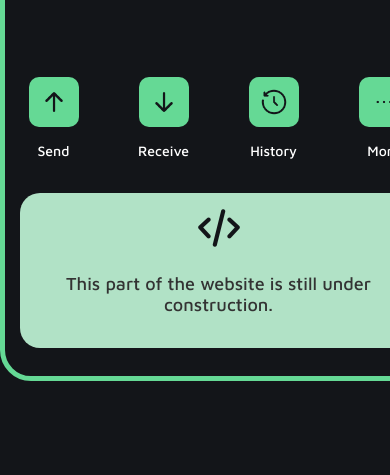
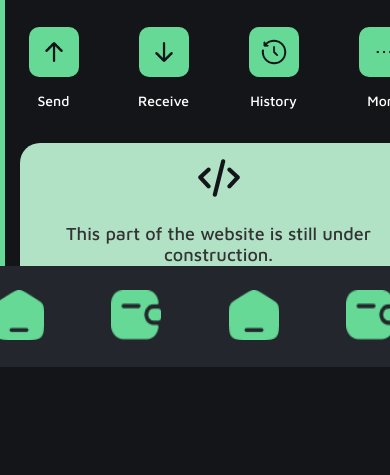
Before and after one commit to bypedroneres/Coinevoo_wallet, a plain HTML site: page wallets.html in a window 390 px wide. Shown: the part 377-852 px from the top of the page. Drawn offline with Linux system fonts and the light colour scheme; files whose address does not match are found by name.

Commit message:
added the new navbar (mobile)

```diff
--- a/css/styles.css
+++ b/css/styles.css
@@ -101,7 +101,7 @@ body, ul, li {
     height: 658px;
     border-radius: 31px;
     border: 5px solid #65D995;
-    margin: 100px auto;
+    margin: 50px auto;
     padding: 20px;
     box-sizing: border-box;
     display: flex;
@@ -188,3 +188,31 @@ body, ul, li {
     font-size: 18px;
     color: #333;
 }
+
+
+/* APP BAR */
+.app-bar {
+    position: fixed;
+    bottom: 0;
+    left: 50%;
+    transform: translateX(-50%);
+    width: 450px;
+    background-color: #23262C;
+    border-radius: 20px;
+    backdrop-filter: blur(100px);
+    margin-bottom: 50px;
+}
+
+.app-bar-icons {
+    display: flex;
+    justify-content: space-between;
+    padding: 24px;
+}
+
+
+.app-bar-icon {
+    width: 65px;
+    height: 65px;
+    border-radius: 20px;
+    background-color: #65D995;
+}
--- a/index.html
+++ b/wallets.html
@@ -7,7 +7,7 @@
     <link rel="stylesheet" type="text/css" href="css/styles.css">
 </head>
 <body>
-    <nav class="navbar">
+    <!-- <nav class="navbar">
         <div class="navbar-logo">
             <img src="assets/images/logo coinevoo.png" alt="Crypto Logo" width="165" height="51">
         </div>
@@ -21,7 +21,7 @@
                 <span>Wallet</span>
             </div>
         </div>
-    </nav>
+    </nav> -->
 
     <div class="dashboard">
         <div class="balance">
@@ -56,7 +56,28 @@
         </div>
     </div>
 
-    <div class="get-involved-social-wrapper">
+    <div class="app-bar">
+        <div class="app-bar">
+            <div class="app-bar-icons">
+                <div>
+                    <img src="assets/images/Home Icon.png" alt="Home" width="50" height="50">
+                </div>
+                <div>
+                    <img src="assets/images/Wallet Icon.png" alt="Wallet" width="50" height="50">
+                </div>
+                <div>
+                    <img src="assets/images/Home Icon.png" alt="Icon 3" width="50" height="50">
+                </div>
+                <div>
+                    <img src="assets/images/Wallet Icon.png" alt="Icon 4" width="50" height="50">
+                </div>
+            </div>
+        </div>
+
+    </div>
+
+
+    <!-- <div class="get-involved-social-wrapper">
         <a class="get-involved-social-element" href="https://www.facebook.com/coinevoo.br/" target="_blank" rel="noopener noreferrer">
             <img src="assets/images/facebook.png" alt="Facebook" width="30" height="30">
             <div class="get-involved-social-element-text"></div>
@@ -73,6 +94,6 @@
             <img src="assets/images/Instagram.png" alt="LinkedIn" width="30" height="30">
             <div class="get-involved-social-element-text"></div>
         </a>
-    </div>
+    </div> -->
 </body>
 </html>
```
